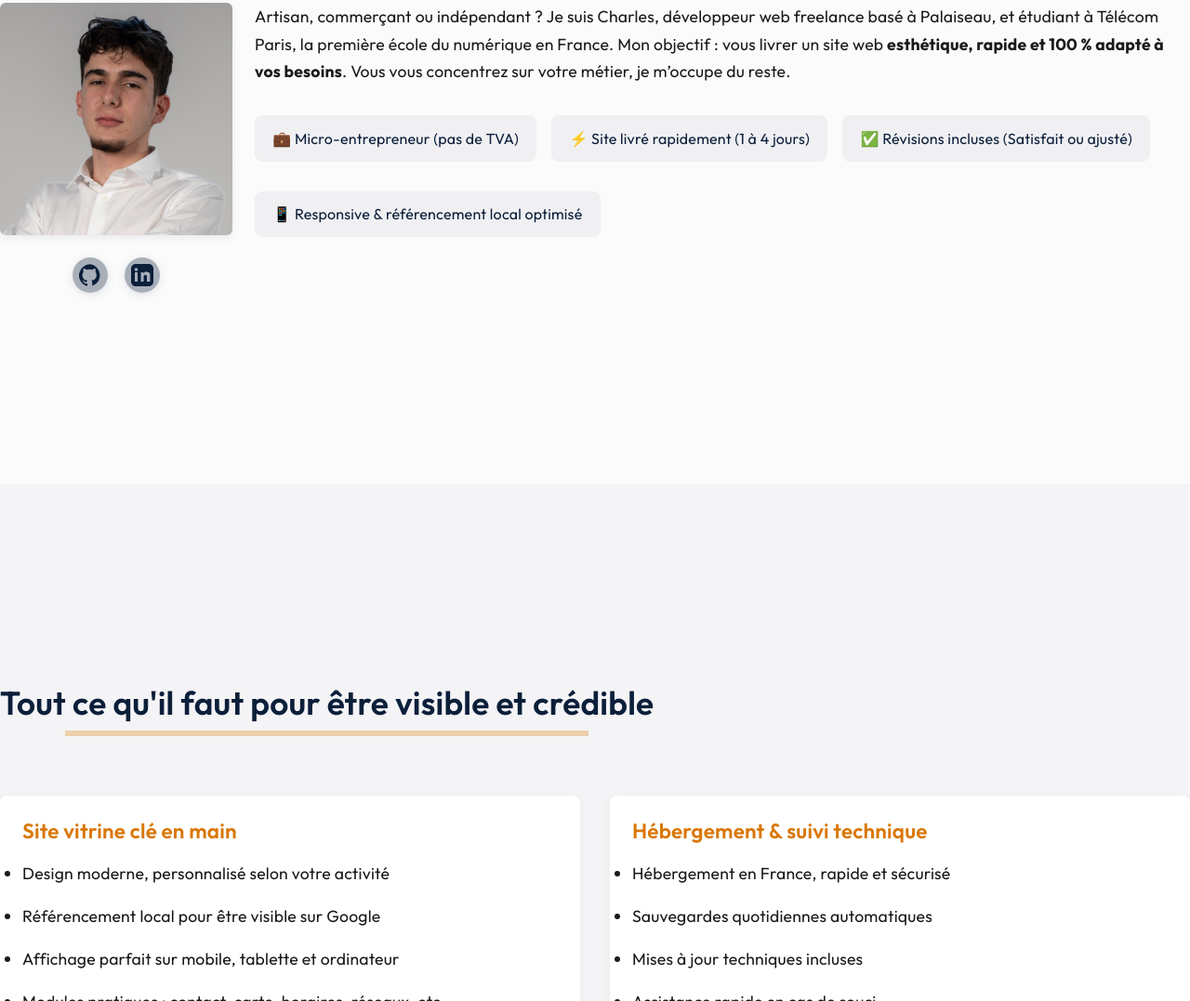
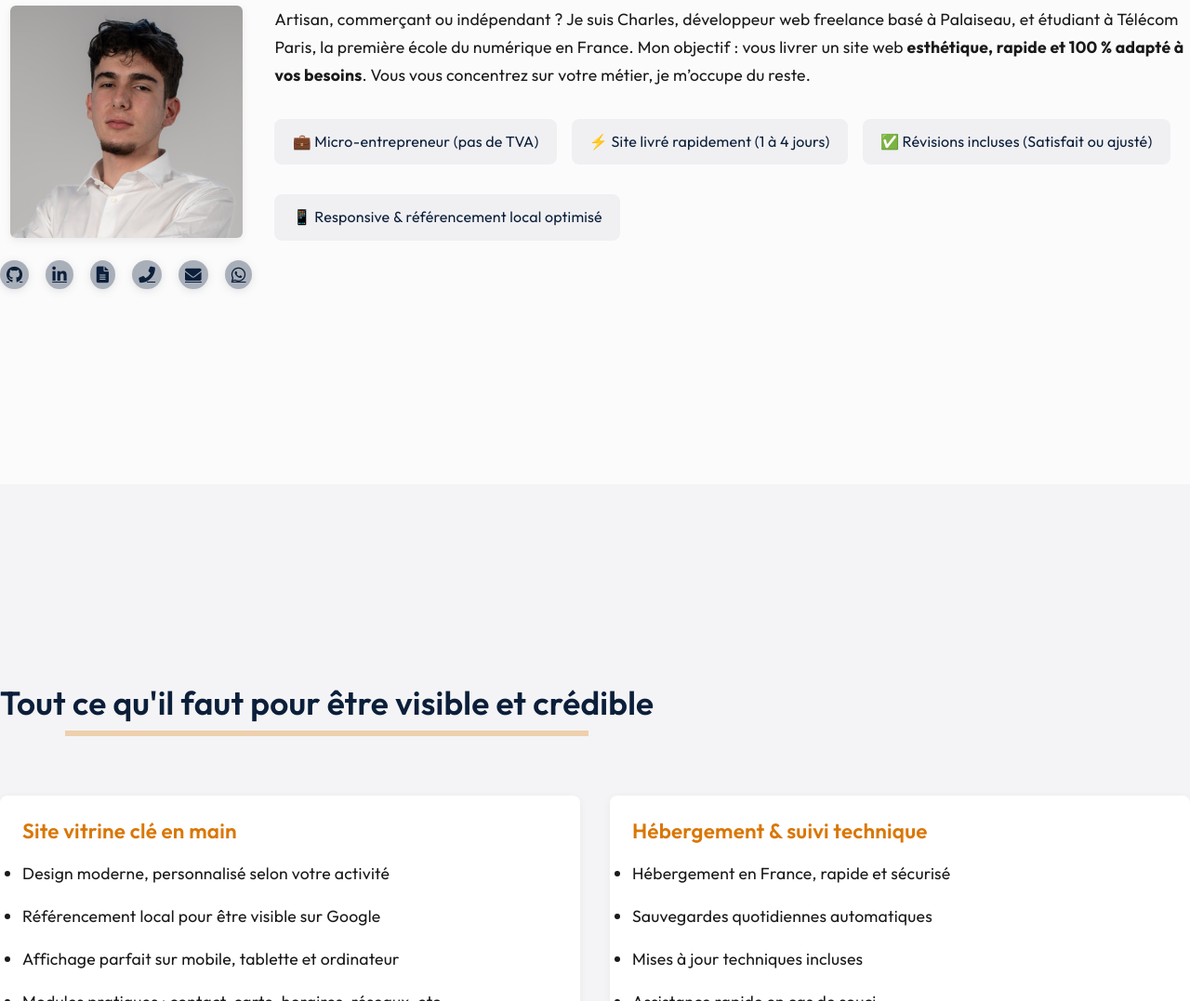
Before and after one commit to sharle4/sharle4.github.io, a plain HTML site: page index.html in a window 1280 px wide. Shown: the part 1079-2156 px from the top of the page at 93% size. Drawn offline with nearby package versions, Linux system fonts and the light colour scheme; animation ran at ten frames a second.

Commit message:
change social links icon source and add some

```diff
--- a/index.html
+++ b/index.html
@@ -28,14 +28,6 @@
 
   <!-- Icons -->
   <link rel="stylesheet" href="https://cdnjs.cloudflare.com/ajax/libs/font-awesome/6.0.0-beta3/css/all.min.css"/>
-  <svg style="display:none">
-    <symbol id="githubIcon" viewBox="0 0 24 24">
-      <path d="M12 .3a12 12 0 0 0-3.8 23.4c.6.1.8-.3.8-.6v-2c-3.3.7-4-1.6-4-1.6-.5-1.1-1.1-1.4-1.1-1.4-.9-.7.1-.7.1-.7 1 .1 1.5 1 1.5 1 .9 1.5 2.3 1 2.8.8.1-.6.4-1.1.7-1.4-2.7-.3-5.4-1.4-5.4-6a4.7 4.7 0 0 1 1.2-3.2c-.1-.3-.6-1.7.1-3.6 0 0 1-.3 3.3 1.2a11.3 11.3 0 0 1 6 0c2.3-1.5 3.3-1.2 3.3-1.2.7 1.9.2 3.3.1 3.6.8.9 1.2 2.1 1.2 3.2 0 4.6-2.7 5.7-5.4 6 .4.3.8 1 .8 2v2.9c0 .3.2.7.8.6A12 12 0 0 0 12 .3"/>
-    </symbol>
-    <symbol id="linkedinIcon" viewBox="0 0 24 24">
-      <path d="M19 0h-14C2.22 0 0 2.22 0 5v14c0 2.78 2.22 5 5 5h14c2.78 0 5-2.22 5-5V5c0-2.78-2.22-5-5-5zM7.1 19H4V9h3zm-1.6-11.22a1.77 1.77 0 1 1 0-3.55 1.77 1.77 0 0 1 0 3.55zM20 19h-3v-4.6c0-1.1-.02-2.6-1.6-2.6-1.6 0-1.85 1.25-1.85 2.5V19h-3v-10h2.89v1.37h.04A3.16 3.16 0 0 1 17.6 8.7c2.37 0 2.81 1.56 2.81 3.59V19z"/>
-    </symbol>
-  </svg>
 
   <script src="https://unpkg.com/aos@2.3.4/dist/aos.js" defer></script>
   <script src="https://unpkg.com/rellax/rellax.min.js"></script>
@@ -109,8 +101,36 @@
             <img src="img/pdp.jpeg" alt="Charles, développeur web freelance">
           </div>
           <ul class="social-links">
-            <li><a href="https://github.com/sharle4" target="_blank" aria-label="Github"><svg height="24" width="24" fill="currentColor"><use href="#githubIcon"/></svg></a></li>
-            <li><a href="https://linkedin.com/in/charles-kayssieh" target="_blank" aria-label="Linkedin"><svg height="24" width="24" fill="currentColor"><use href="#linkedinIcon"/></svg></a></li>
+            <li>
+              <a href="https://github.com/sharle4" target="_blank" aria-label="GitHub">
+                <i class="fab fa-github"></i>
+              </a>
+            </li>
+            <li>
+              <a href="https://linkedin.com/in/charles-kayssieh" target="_blank" aria-label="LinkedIn">
+                <i class="fab fa-linkedin-in"></i>
+              </a>
+            </li>
+            <li>
+              <a href="assets/Charles_CV.pdf" target="_blank" aria-label="Télécharger CV">
+                <i class="fas fa-file-alt"></i>
+              </a>
+            </li>
+            <li>
+              <a href="tel:+33123456789" aria-label="Appeler">
+                <i class="fas fa-phone-alt"></i>
+              </a>
+            </li>
+            <li>
+              <a href="mailto:contact@votredomaine.com" aria-label="Envoyer un e-mail">
+                <i class="fas fa-envelope"></i>
+              </a>
+            </li>
+            <li>
+              <a href="https://wa.me/33123456789" target="_blank" aria-label="WhatsApp">
+                <i class="fab fa-whatsapp"></i>
+              </a>
+            </li>
           </ul>
         </div>
         <div class="about-content">
```
